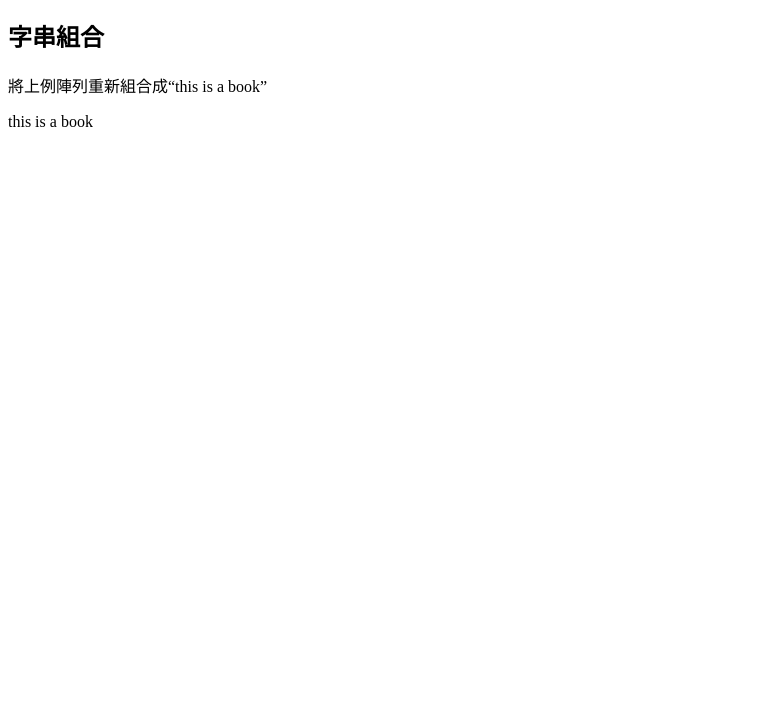
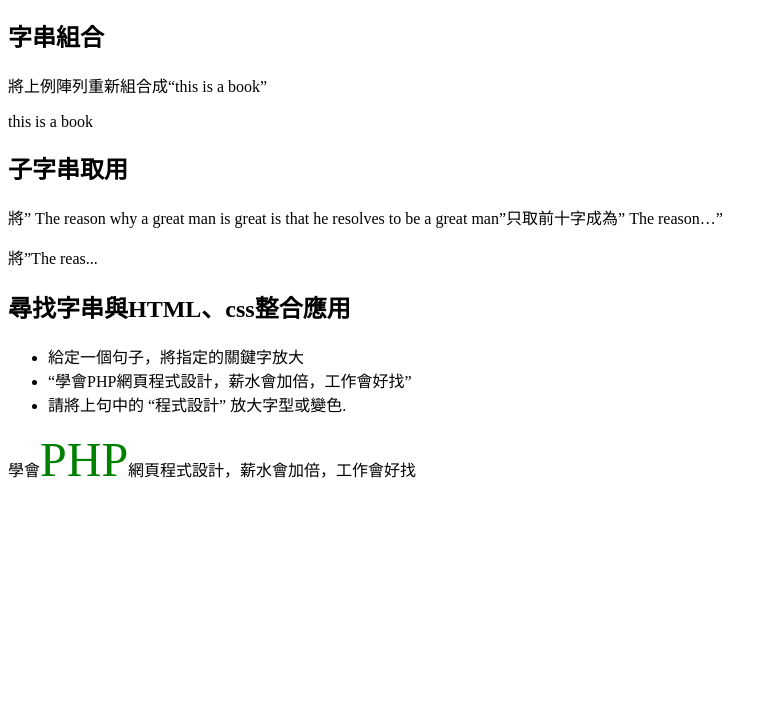
Before and after one commit to cc21723/PHP-Course-content, a PHP site: page /string/index.php in a window 1280 px wide. Shown: the part 417-1124 px from the top of the page, without its empty margins (0-777 px from the left). Before the commit the page ends 544 px from the top, so only its background shows below. Run offline with PHP 8.4, Linux system fonts and the light colour scheme.

Commit message:
字串整合應用

```diff
--- a/string/index.php
+++ b/string/index.php
@@ -53,5 +53,49 @@ echo "</pre>";
 $str=join(" ",$str);
 echo $str;
 ?>
+
+<h2>子字串取用</h2>
+<p>將” The reason why a great man is great is that he resolves to be a great man”只取前十字成為” The reason…”</p>
+<?php
+$str="將”The reason why a great man is great is that he resolves to be a great man";
+
+$str=mb_substr($str,0,10,"utf-8") . "...";
+
+echo $str;
+
+
+?>
+
+<h2>尋找字串與HTML、css整合應用</h2>
+
+<ul>
+    <li>給定一個句子，將指定的關鍵字放大</li>
+    <li>“學會PHP網頁程式設計，薪水會加倍，工作會好找”</li>
+    <li>請將上句中的 “程式設計” 放大字型或變色.</li>
+</ul>
+<?php
+$str="學會PHP網頁程式設計，薪水會加倍，工作會好找";
+$keyword="PHP";
+
+$words="程式設計";
+$style="font-size:3em;color:green;";
+
+$str=str_replace("$keyword","<span style='$style'>$keyword</span>",$str);
+
+echo $str;
+
+
+
+
+?>
+
+
+
+<p>&nbsp;</p>
+<p>&nbsp;</p>
+<p>&nbsp;</p>
+<p>&nbsp;</p>
+<p>&nbsp;</p>
+<p>&nbsp;</p>
 </body>
 </html>
```
